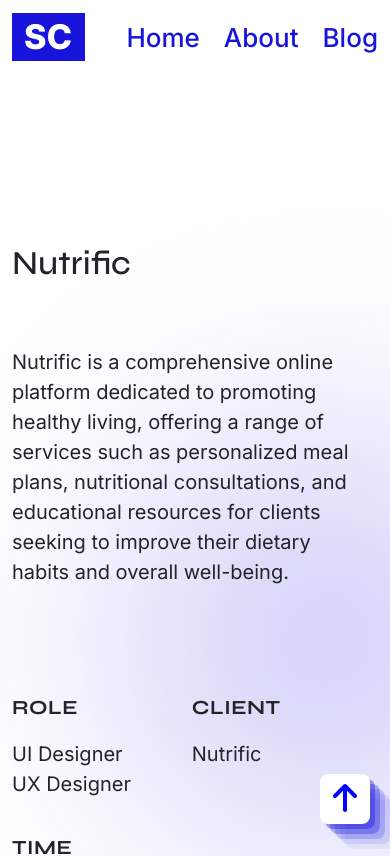
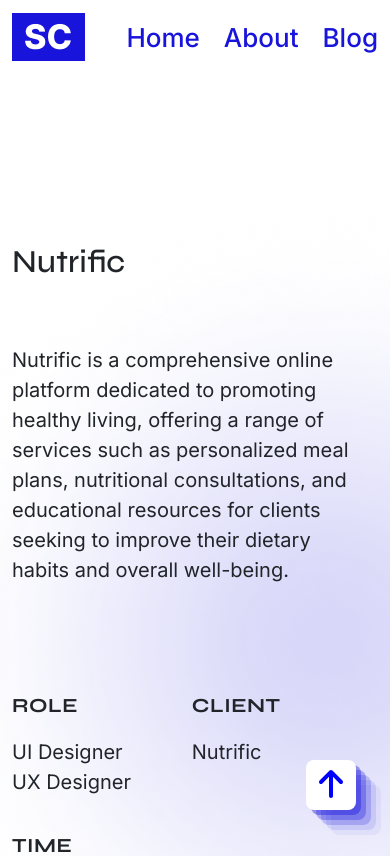
Before and after one commit to soniacasanova/Portfolio, a React (Create React App) app in the folder my-react-bootstrap-app/: page /project/1 in a window 390 px wide. Shown: the top 856 px of the page. Built offline with nearby package versions, Linux system fonts and the light colour scheme.

Commit message:
title font responsive + back to top position

```diff
--- a/my-react-bootstrap-app/src/App.css
+++ b/my-react-bootstrap-app/src/App.css
@@ -2,7 +2,7 @@
   --main-font-family: 'Inter', sans-serif;
   --heading-font-family:  'Syne', sans-serif;
   --base-font-size: 20px;
-  --heading-font-size: clamp(2.1rem, 0.9286rem + 3.4286vw, 3.5rem);
+  --heading-font-size: clamp(2rem, 0.9286rem + 3.4286vw, 3.5rem);
   --subtitle-font-size: clamp(1.1rem, 0.8857rem + 0.6857vw, 1.5rem);
   --font-color: #17171F;
   --primary-color: #1814DB;
--- a/my-react-bootstrap-app/src/pages/ProjectPages.scss
+++ b/my-react-bootstrap-app/src/pages/ProjectPages.scss
@@ -163,8 +163,8 @@ ul.project-list {
 
 .back-to-top {
     position: fixed;
-    bottom: 20px;
-    right: 20px;
+    bottom: 34px;
+    right: 34px;
     z-index: 999;
     background: white;
     padding: 0.5rem 0.8rem;
```
